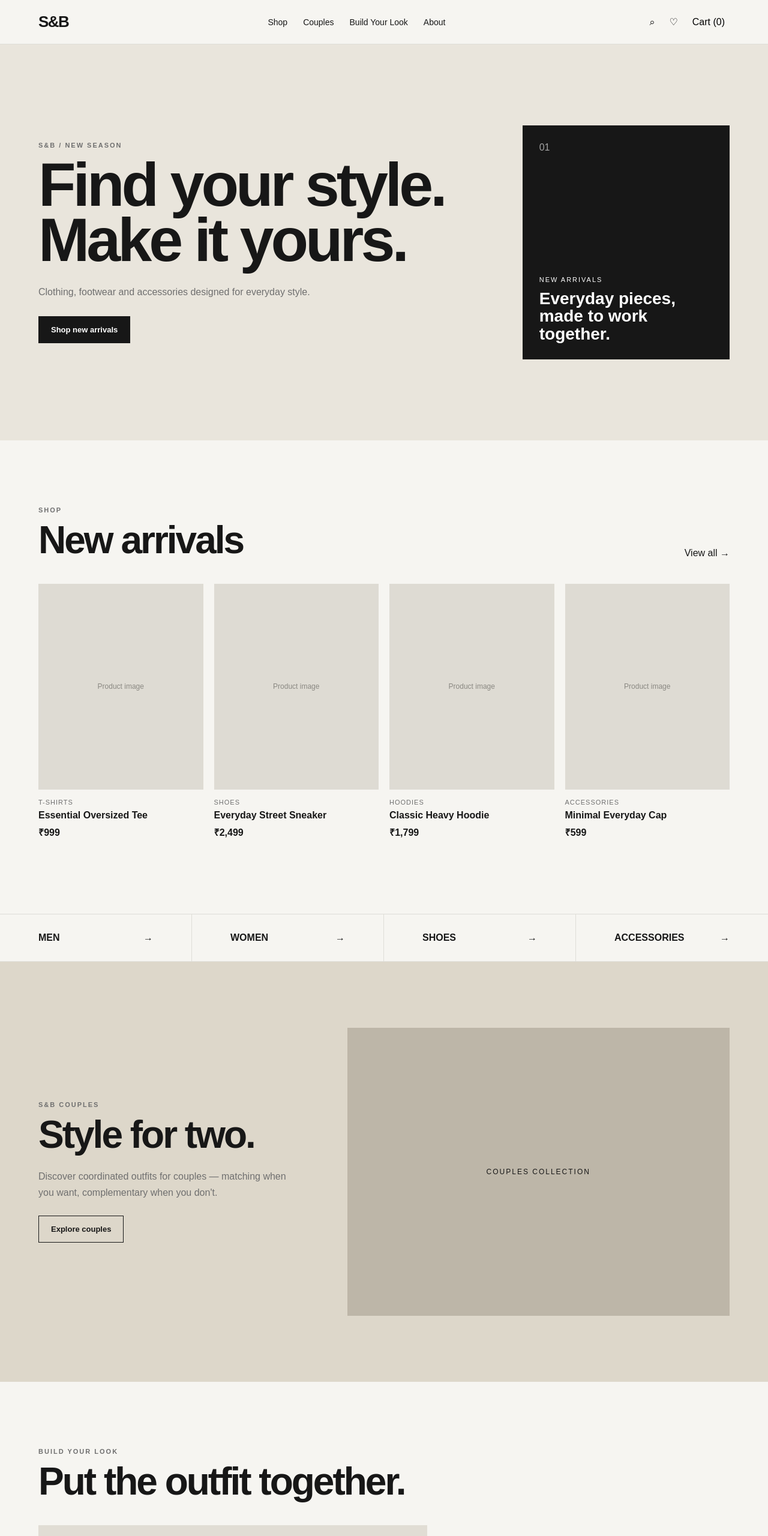
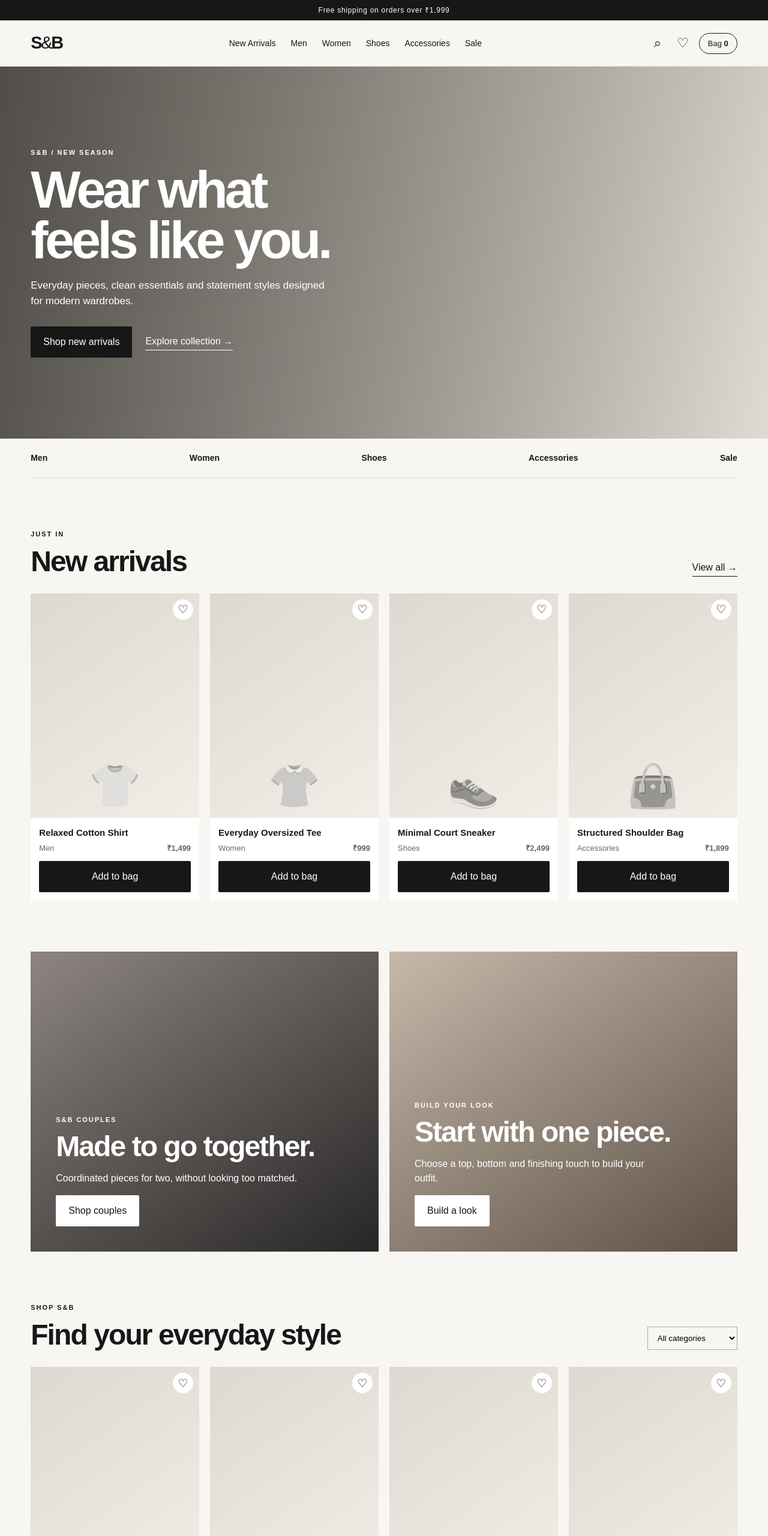
Before and after one commit to shivambangar0006-tech/S-B-FASHION-STORE, a plain HTML site: page frontend/index.html in a window 1280 px wide. Shown: the top 2560 px of the page at 60% size. Drawn offline with Linux system fonts and the light colour scheme.

Commit message:
Add files via upload

```diff
--- a/frontend/index.html
+++ b/frontend/index.html
@@ -1,167 +1,150 @@
 <!DOCTYPE html>
 <html lang="en">
 <head>
-  <meta charset="UTF-8" />
-  <meta name="viewport" content="width=device-width, initial-scale=1.0" />
-  <meta name="description" content="S&B — Fashion for everyone. Style for two." />
-  <title>S&B — Fashion Store</title>
-  <link rel="stylesheet" href="styles.css" />
+  <meta charset="UTF-8">
+  <meta name="viewport" content="width=device-width, initial-scale=1.0">
+  <meta name="description" content="S&B Fashion Store — a modern fashion e-commerce storefront by Shivam Bangar.">
+  <title>S&B Fashion Store</title>
+  <link rel="stylesheet" href="styles.css">
 </head>
 <body>
   <header class="site-header">
-    <a class="brand" href="#">S&B</a>
-    <nav class="nav">
-      <a href="#shop">Shop</a>
-      <a href="#couples">Couples</a>
-      <a href="#look">Build Your Look</a>
-      <a href="#about">About</a>
+    <div class="announcement">Free shipping on orders over ₹1,999</div>
+    <nav class="nav container">
+      <button class="icon-btn menu-btn" aria-label="Open menu">☰</button>
+      <a class="brand" href="#home">S<span>&</span>B</a>
+      <div class="nav-links">
+        <a href="#new">New Arrivals</a>
+        <a href="#shop">Men</a>
+        <a href="#shop">Women</a>
+        <a href="#shop">Shoes</a>
+        <a href="#shop">Accessories</a>
+        <a href="#sale">Sale</a>
+      </div>
+      <div class="nav-actions">
+        <button class="icon-btn" id="searchBtn" aria-label="Search">⌕</button>
+        <button class="icon-btn" id="wishlistBtn" aria-label="Wishlist">♡</button>
+        <button class="cart-btn" id="cartBtn" aria-label="Cart">Bag <span id="cartCount">0</span></button>
+      </div>
     </nav>
-    <div class="header-actions">
-      <button aria-label="Search">⌕</button>
-      <button aria-label="Wishlist">♡</button>
-      <button aria-label="Cart">Cart (0)</button>
+    <div class="search-panel" id="searchPanel">
+      <div class="container search-inner">
+        <input id="searchInput" type="search" placeholder="Search shirts, shoes, accessories..." aria-label="Search products">
+        <button class="close-search" id="closeSearch">Close</button>
+      </div>
     </div>
   </header>
 
-  <main>
+  <main id="home">
     <section class="hero">
-      <div class="hero-content">
+      <div class="hero-copy container">
         <p class="eyebrow">S&B / NEW SEASON</p>
-        <h1>Find your style.<br />Make it yours.</h1>
-        <p class="hero-text">
-          Clothing, footwear and accessories designed for everyday style.
-        </p>
-        <a class="button primary" href="#shop">Shop new arrivals</a>
-      </div>
-      <div class="hero-card">
-        <span>01</span>
-        <p>New arrivals</p>
-        <strong>Everyday pieces, made to work together.</strong>
-      </div>
-    </section>
-
-    <section id="shop" class="section">
-      <div class="section-heading">
-        <div>
-          <p class="eyebrow">SHOP</p>
-          <h2>New arrivals</h2>
-        </div>
-        <a href="#">View all →</a>
-      </div>
-
-      <div class="product-grid">
-        <article class="product-card">
-          <div class="product-image placeholder">Product image</div>
-          <div class="product-info">
-            <p class="product-category">T-Shirts</p>
-            <h3>Essential Oversized Tee</h3>
-            <p class="price">₹999</p>
-          </div>
-        </article>
-
-        <article class="product-card">
-          <div class="product-image placeholder">Product image</div>
-          <div class="product-info">
-            <p class="product-category">Shoes</p>
-            <h3>Everyday Street Sneaker</h3>
-            <p class="price">₹2,499</p>
-          </div>
-        </article>
-
-        <article class="product-card">
-          <div class="product-image placeholder">Product image</div>
-          <div class="product-info">
-            <p class="product-category">Hoodies</p>
-            <h3>Classic Heavy Hoodie</h3>
-            <p class="price">₹1,799</p>
-          </div>
-        </article>
-
-        <article class="product-card">
-          <div class="product-image placeholder">Product image</div>
-          <div class="product-info">
-            <p class="product-category">Accessories</p>
-            <h3>Minimal Everyday Cap</h3>
-            <p class="price">₹599</p>
-          </div>
-        </article>
-      </div>
-    </section>
-
-    <section class="category-strip">
-      <a href="#shop">MEN <span>→</span></a>
-      <a href="#shop">WOMEN <span>→</span></a>
-      <a href="#shop">SHOES <span>→</span></a>
-      <a href="#shop">ACCESSORIES <span>→</span></a>
-    </section>
-
-    <section id="couples" class="feature-section">
-      <div>
-        <p class="eyebrow">S&B COUPLES</p>
-        <h2>Style for two.</h2>
-        <p>
-          Discover coordinated outfits for couples — matching when you want,
-          complementary when you don't.
-        </p>
-        <a class="button secondary" href="#">Explore couples</a>
-      </div>
-      <div class="feature-visual">COUPLES COLLECTION</div>
-    </section>
-
-    <section id="look" class="section look-section">
-      <div class="section-heading">
-        <div>
-          <p class="eyebrow">BUILD YOUR LOOK</p>
-          <h2>Put the outfit together.</h2>
-        </div>
-      </div>
-
-      <div class="look-builder">
-        <div class="model-placeholder">
-          <div class="model-head"></div>
-          <div class="model-body">S&B MODEL</div>
-        </div>
-        <div class="look-controls">
-          <label>
-            Height
-            <input type="range" min="150" max="200" value="175" />
-          </label>
-          <label>
-            Build
-            <select>
-              <option>Regular</option>
-              <option>Slim</option>
-              <option>Athletic</option>
-              <option>Relaxed</option>
-            </select>
-          </label>
-          <div class="look-item"><span>Top</span><button>Choose →</button></div>
-          <div class="look-item"><span>Pants</span><button>Choose →</button></div>
-          <div class="look-item"><span>Shoes</span><button>Choose →</button></div>
-          <button class="button primary full">Add complete look</button>
+        <h1>Wear what<br>feels like you.</h1>
+        <p class="hero-text">Everyday pieces, clean essentials and statement styles designed for modern wardrobes.</p>
+        <div class="hero-actions">
+          <a class="btn btn-dark" href="#new">Shop new arrivals</a>
+          <a class="text-link" href="#shop">Explore collection →</a>
         </div>
       </div>
     </section>
 
-    <section id="about" class="about-section">
+    <section class="category-bar container" aria-label="Categories">
+      <a href="#shop">Men</a>
+      <a href="#shop">Women</a>
+      <a href="#shop">Shoes</a>
+      <a href="#shop">Accessories</a>
+      <a href="#sale">Sale</a>
+    </section>
+
+    <section class="section container" id="new">
+      <div class="section-head">
+        <div>
+          <p class="eyebrow">JUST IN</p>
+          <h2>New arrivals</h2>
+        </div>
+        <a class="text-link" href="#shop">View all →</a>
+      </div>
+      <div class="product-grid" id="productGrid"></div>
+    </section>
+
+    <section class="editorial container">
+      <div class="editorial-card couples">
+        <div>
+          <p class="eyebrow">S&B COUPLES</p>
+          <h2>Made to go together.</h2>
+          <p>Coordinated pieces for two, without looking too matched.</p>
+          <a class="btn btn-light" href="#shop">Shop couples</a>
+        </div>
+      </div>
+      <div class="editorial-card look">
+        <div>
+          <p class="eyebrow">BUILD YOUR LOOK</p>
+          <h2>Start with one piece.</h2>
+          <p>Choose a top, bottom and finishing touch to build your outfit.</p>
+          <button class="btn btn-light" id="lookBtn">Build a look</button>
+        </div>
+      </div>
+    </section>
+
+    <section class="section container" id="shop">
+      <div class="section-head">
+        <div>
+          <p class="eyebrow">SHOP S&B</p>
+          <h2>Find your everyday style</h2>
+        </div>
+        <select id="categoryFilter" aria-label="Filter by category">
+          <option value="All">All categories</option>
+          <option value="Men">Men</option>
+          <option value="Women">Women</option>
+          <option value="Shoes">Shoes</option>
+          <option value="Accessories">Accessories</option>
+        </select>
+      </div>
+      <div class="product-grid" id="shopGrid"></div>
+    </section>
+
+    <section class="sale-banner container" id="sale">
+      <div>
+        <p class="eyebrow">LIMITED OFFER</p>
+        <h2>Selected styles, special prices.</h2>
+        <p>Sale products will later be managed from the S&B admin dashboard.</p>
+      </div>
+      <a class="btn btn-dark" href="#shop">Shop sale</a>
+    </section>
+
+    <section class="about container">
       <p class="eyebrow">ABOUT S&B</p>
-      <h2>A fashion project built by Shivam Bangar.</h2>
-      <p>
-        S&B is a personal e-commerce project focused on creating a simple,
-        modern and useful fashion shopping experience.
-      </p>
+      <h2>A fashion e-commerce project built from the ground up.</h2>
+      <p>S&B Fashion Store is a portfolio e-commerce project created and developed by Shivam Bangar. The storefront is being developed in stages, with a future backend, database, customer accounts and private admin dashboard.</p>
     </section>
   </main>
 
   <footer class="footer">
-    <div>
-      <strong>S&B</strong>
-      <p>Fashion for everyone. Style for two.</p>
+    <div class="container footer-grid">
+      <div>
+        <div class="brand footer-brand">S<span>&</span>B</div>
+        <p>Modern fashion. Simple choices.</p>
+      </div>
+      <div>
+        <h3>Store</h3>
+        <a href="#shop">Men</a><a href="#shop">Women</a><a href="#shop">Shoes</a><a href="#shop">Accessories</a>
+      </div>
+      <div>
+        <h3>Help</h3>
+        <a href="#">Contact</a><a href="#">Shipping</a><a href="#">Returns</a><a href="#">Size guide</a>
+      </div>
+      <div>
+        <h3>Suggestions</h3>
+        <p>Have an idea for S&B? Share it when the customer support system is connected.</p>
+      </div>
     </div>
-    <div>
-      <p>Designed & developed by <strong>Shivam Bangar</strong></p>
-      <p>© 2026 S&B. All rights reserved.</p>
+    <div class="footer-bottom container">
+      <span>© 2026 S&B Fashion Store</span>
+      <span>Designed & developed by Shivam Bangar</span>
     </div>
   </footer>
+
+  <div class="toast" id="toast" role="status"></div>
+  <script src="script.js"></script>
 </body>
 </html>
--- /dev/null
+++ b/frontend/script.js
@@ -0,0 +1,47 @@
+const products=[
+  {id:1,name:"Relaxed Cotton Shirt",category:"Men",price:1499,icon:"👕"},
+  {id:2,name:"Everyday Oversized Tee",category:"Women",price:999,icon:"👚"},
+  {id:3,name:"Minimal Court Sneaker",category:"Shoes",price:2499,icon:"👟"},
+  {id:4,name:"Structured Shoulder Bag",category:"Accessories",price:1899,icon:"👜"},
+  {id:5,name:"Classic Straight Trousers",category:"Men",price:1799,icon:"👖"},
+  {id:6,name:"Soft Knit Top",category:"Women",price:1299,icon:"🧥"},
+  {id:7,name:"Everyday Runner",category:"Shoes",price:2199,icon:"👟"},
+  {id:8,name:"S&B Cap",category:"Accessories",price:699,icon:"🧢"}
+];
+
+let cart=0;
+const money=n=>"₹"+n.toLocaleString("en-IN");
+function card(p){
+  return `<article class="product-card">
+    <button class="heart" onclick="wishlist('${p.name}')">♡</button>
+    <div class="product-image"><span>${p.icon}</span></div>
+    <div class="product-info">
+      <h3>${p.name}</h3>
+      <div class="product-meta"><span>${p.category}</span><strong>${money(p.price)}</strong></div>
+      <button class="btn btn-dark" onclick="addToCart('${p.name}')">Add to bag</button>
+    </div>
+  </article>`;
+}
+function render(list, target){document.getElementById(target).innerHTML=list.map(card).join("")}
+render(products.slice(0,4),"productGrid");
+render(products,"shopGrid");
+
+document.getElementById("categoryFilter").addEventListener("change",e=>{
+  const value=e.target.value;
+  render(value==="All"?products:products.filter(p=>p.category===value),"shopGrid");
+});
+document.getElementById("searchBtn").onclick=()=>{
+  document.getElementById("searchPanel").classList.add("open");
+  document.getElementById("searchInput").focus();
+};
+document.getElementById("closeSearch").onclick=()=>document.getElementById("searchPanel").classList.remove("open");
+document.getElementById("searchInput").addEventListener("input",e=>{
+  const q=e.target.value.toLowerCase().trim();
+  render(products.filter(p=>(p.name+" "+p.category).toLowerCase().includes(q)),"shopGrid");
+});
+document.getElementById("cartBtn").onclick=()=>toast(cart?`Your bag has ${cart} item${cart>1?"s":""}.`:"Your bag is empty — add a product first.");
+document.getElementById("wishlistBtn").onclick=()=>toast("Wishlist UI is ready; account storage will be connected later.");
+document.getElementById("lookBtn").onclick=()=>toast("Build Your Look will be connected to outfit selection in the next frontend stage.");
+function addToCart(name){cart++;document.getElementById("cartCount").textContent=cart;toast(`${name} added to your bag.`)}
+function wishlist(name){toast(`${name} saved to wishlist.`)}
+function toast(message){const el=document.getElementById("toast");el.textContent=message;el.classList.add("show");clearTimeout(window.toastTimer);window.toastTimer=setTimeout(()=>el.classList.remove("show"),2200)}
```
Also changed, not shown: frontend/README.md, frontend/styles.css.
